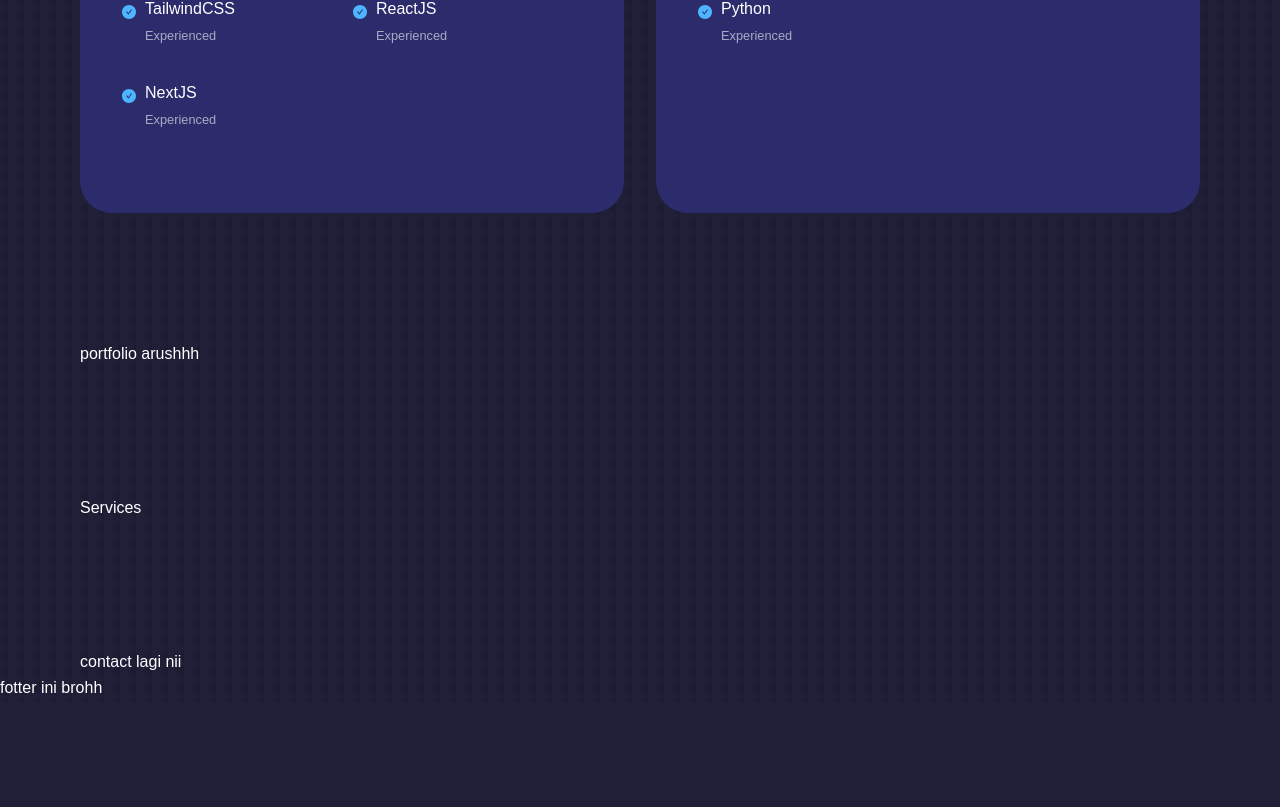
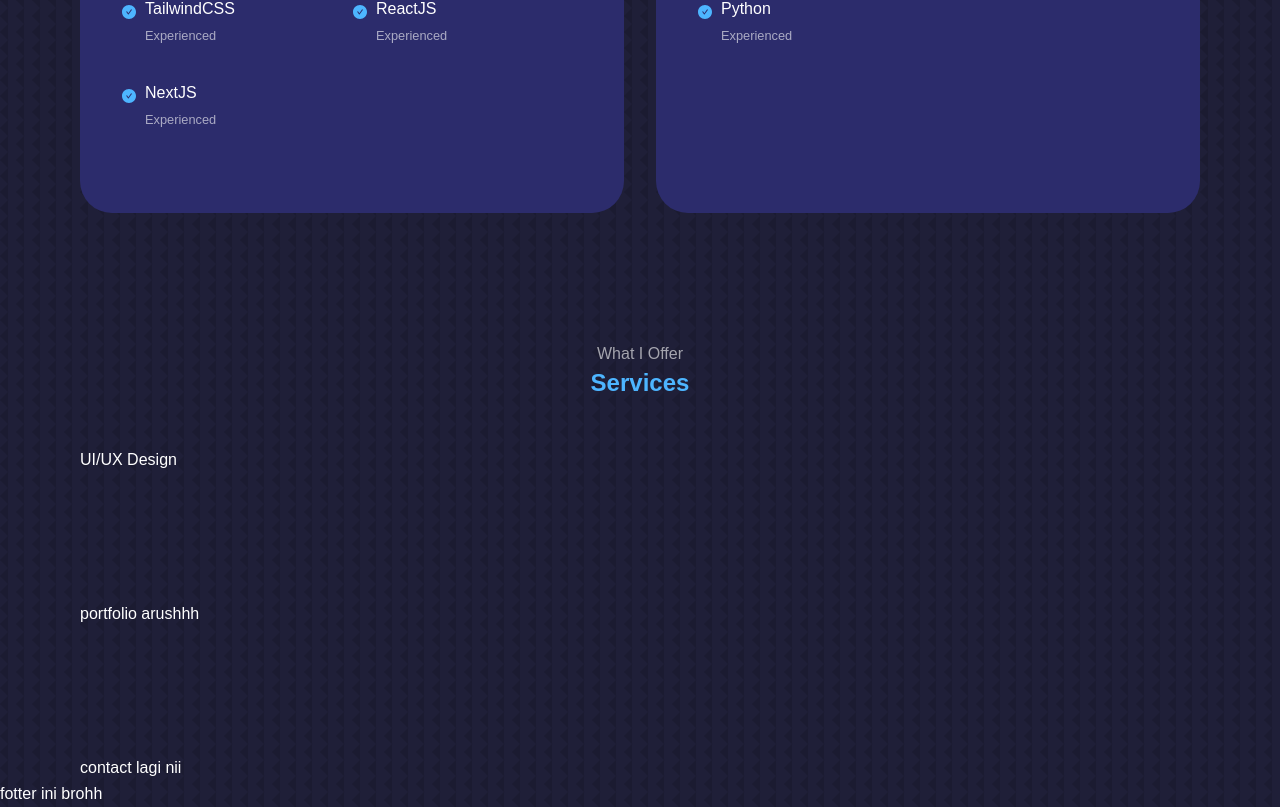
Before and after one commit to putuokky/nextjs-personal-web, a Next.js app: page / in a window 1280 px wide. Shown: the part 2072-2879 px from the top of the page. Before the commit the page ends 2773 px from the top, so only its background shows below. Built offline with nearby package versions, Linux system fonts and the light colour scheme.

Commit message:
lanjut nnti

```diff
--- a/components/Services.js
+++ b/components/Services.js
@@ -3,7 +3,18 @@ import React from 'react'
 export default function Services() {
   return (
     <section id='services'>
-      Services
+      <h5>What I Offer</h5>
+      <h2>Services</h2>
+      <div className='services_container'>
+        <article className='service'>
+          <div className='service_heada'>
+            <h3>UI/UX Design</h3>
+          </div>
+          <ul className='service_list'>
+            <li></li>
+          </ul>
+        </article>
+      </div>
     </section>
   )
 }
--- a/pages/index.js
+++ b/pages/index.js
@@ -10,8 +10,8 @@ export default function Home() {
     <Layout>
       <About />
       <Experience />
+      <Services />
       <Portfolio />
-      <Services />
       <Contact />
     </Layout>
   )
```
